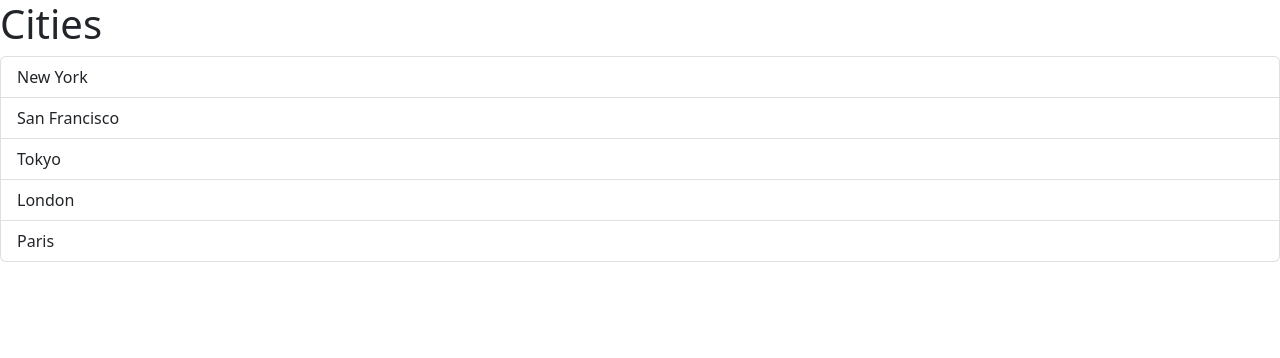
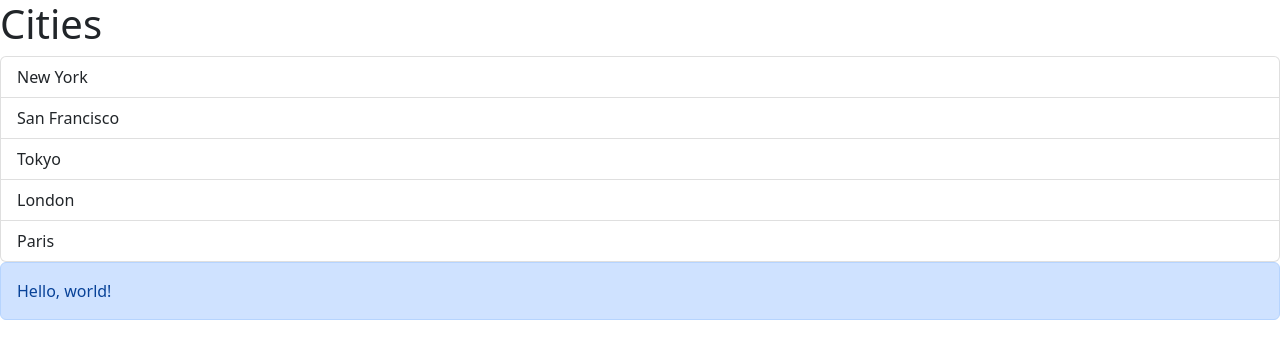
Before and after one commit to Chopgi/react-app, a React (Vite) app: page / in a window 1280 px wide. Shown: the top 358 px of the page. Built offline with nearby package versions, Linux system fonts and the light colour scheme.

Commit message:
Add Alert component for displaying messages in the App

```diff
--- a/src/App.tsx
+++ b/src/App.tsx
@@ -1,4 +1,5 @@
 import ListGroup from "./components/ListGroup";
+import Alert from "./components/Alert";
 function App() {
   let items = ["New York", "San Francisco", "Tokyo", "London", "Paris"];
   const handleSelectItem = (item: string) => {
@@ -11,6 +12,7 @@
         heading="Cities"
         onSelectItem={handleSelectItem}
       />
+      <Alert>Hello, world!</Alert>
     </div>
   );
 }
--- /dev/null
+++ b/src/components/Alert.tsx
@@ -0,0 +1,8 @@
+interface Props {
+  children: string;
+}
+const Alert = ({ children }: Props) => {
+  return <div className="alert alert-primary">{children}</div>;
+};
+
+export default Alert;
```
